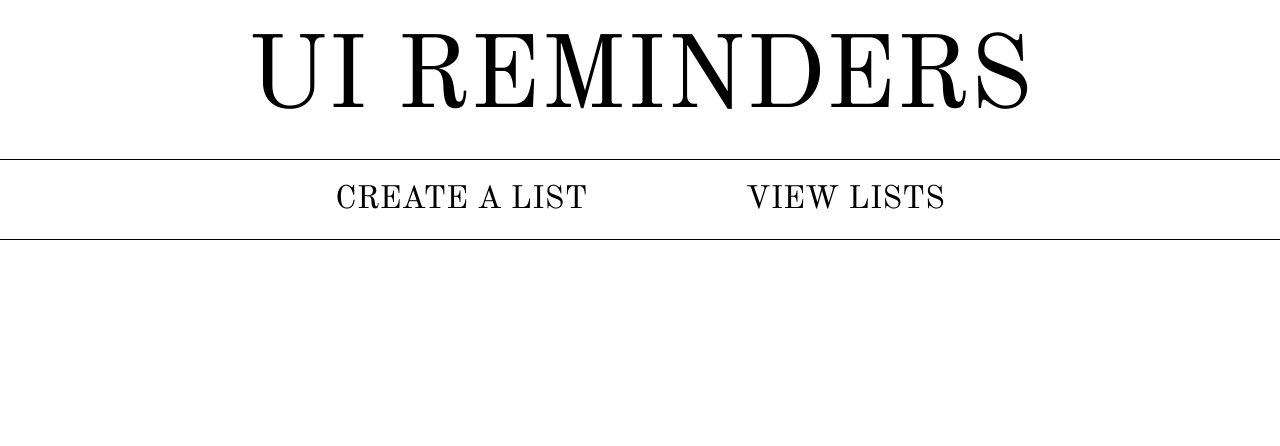
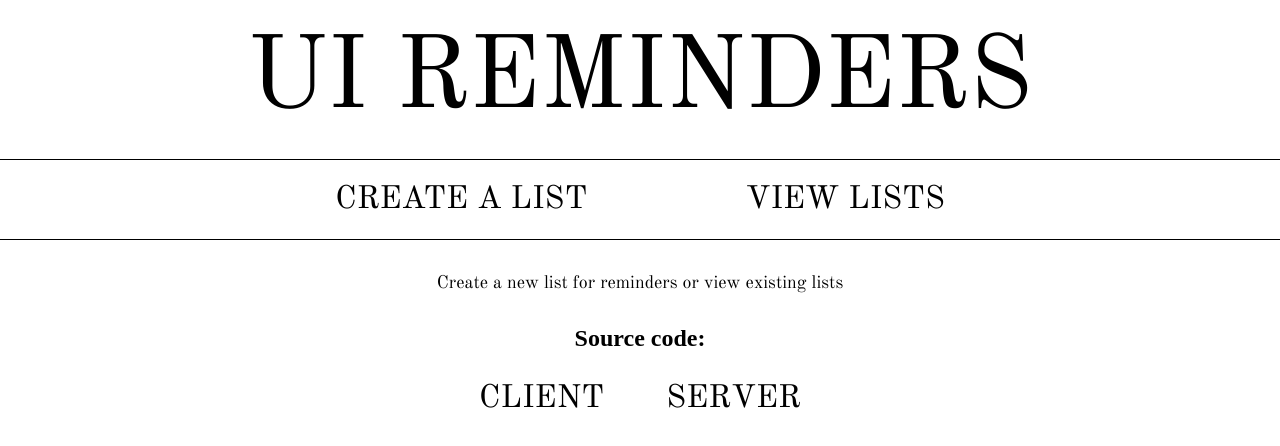
Before and after one commit to trisdauvergne/ui-reminders-client, a React (Create React App) app: page / in a window 1280 px wide. Shown: the top 446 px of the page. Built offline with nearby package versions, Linux system fonts and the light colour scheme.

Commit message:
Created a homescreen

```diff
--- a/src/App.tsx
+++ b/src/App.tsx
@@ -14,6 +14,7 @@ import Header from './components/header/Header';
 import Navbar from './components/navbar/Navbar';
 import ViewLists from './components/viewLists/ViewLists';
 import ListItem from './components/listItem/ListItem';
+import HomeScreen from './components/homeScreen/HomeScreen';
 
 const App = () => {
   return (
@@ -23,6 +24,7 @@ const App = () => {
           <Header />
           <Navbar />
           <Routes>
+            <Route path="/" element={<HomeScreen />} />
             <Route path="/viewlists" element={<ViewLists />} />
             <Route path="/createlist" element={<CreateList />} />
             <Route path="/viewlist/:id" element={<ListItem />} />
--- /dev/null
+++ b/src/components/homeScreen/HomeScreen.tsx
@@ -0,0 +1,17 @@
+import React from 'react'
+import './homescreen.scss';
+
+const HomeScreen = () => {
+  return (
+    <section className='home-screen'>
+        <p>Create a new list for reminders or view existing lists</p>
+        <h1>Source code:</h1>
+        <div className='home-screen-btns'>
+            <a href='https://github.com/trisdauvergne/ui-reminders-client' target="_blank">Client</a>
+            <a href='https://github.com/trisdauvergne/ui-reminders-server' target='_blank'>Server</a>
+        </div>
+    </section>
+  )
+}
+
+export default HomeScreen
--- /dev/null
+++ b/src/components/homeScreen/homescreen.scss
@@ -0,0 +1,16 @@
+@import '../../styles/spacing';
+
+.home-screen {
+    margin-top: $big-space;
+    height: 20vh;
+    display: grid;
+    justify-items: center;
+    grid-template-rows: 1fr 1fr 1fr;
+}
+
+.home-screen-btns {
+    width: 30vw;
+    display: flex;
+    flex-direction: row;
+    justify-content: space-around;
+}
```
